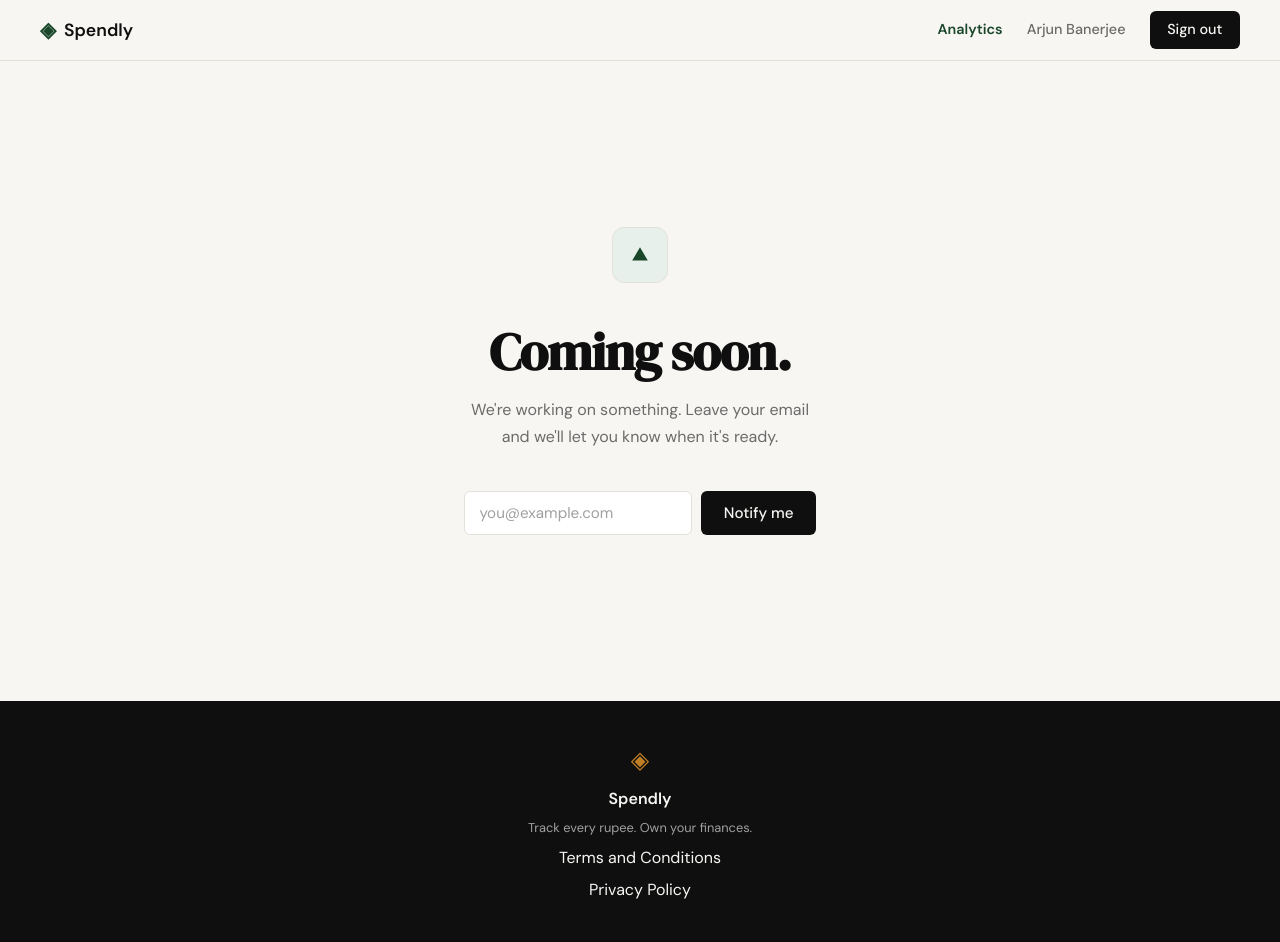
After one commit to anandvalaicha/Spendly, a Flask app: page /analytics in a window 1280 px wide. The commit adds this page. Run offline with Flask 3, Linux system fonts and the light colour scheme; a user stored in the database is signed in.

Commit message:
add coming soon page

```diff
--- a/app.py
+++ b/app.py
@@ -200,19 +200,22 @@ def profile():
     date_from = parse_iso_date(request.args.get("date_from"))
     date_to = parse_iso_date(request.args.get("date_to"))
 
+    # ``date_from`` / ``date_to`` keep the user's validated input for redisplay
+    # in the form; ``range_from`` / ``range_to`` are what actually drive the
+    # queries — left as ``None`` unless a complete, valid, ordered range exists.
     error = None
     if date_from and date_to and date_from > date_to:
         error = "Start date must be before end date."
-        date_from = date_to = None
-
-    # Only pass bounds to the queries when a complete, valid range is active.
-    range_from = date_from if (date_from and date_to) else None
-    range_to = date_to if (date_from and date_to) else None
+        range_from = range_to = None
+    else:
+        range_from = date_from if (date_from and date_to) else None
+        range_to = date_to if (date_from and date_to) else None
 
     presets = build_presets(date.today())
+    current_range = (range_from, range_to)
     active_preset = next(
         (key for key, bounds in presets.items()
-         if bounds == (range_from, range_to)
+         if bounds == current_range
          or (bounds is None and range_from is None)),
         None,
     )
@@ -284,9 +287,18 @@ def profile():
         user=user, summary=summary,
         transactions=transactions, categories=categories,
         presets=presets, active_preset=active_preset,
-        date_from=range_from or "", date_to=range_to or "",
+        date_from=date_from or "", date_to=date_to or "",
         error=error,
     )
+
+
+@app.route("/analytics")
+def analytics():
+    # Logged-out users hitting this URL directly are bounced to the login page,
+    # mirroring the session guard used by the profile route above.
+    if not session.get("user_id"):
+        return redirect(url_for("login"))
+    return render_template("analytics.html")
 
 
 @app.route("/expenses/add")
--- a/static/css/style.css
+++ b/static/css/style.css
@@ -117,6 +117,8 @@ a { color: inherit; text-decoration: none; }
 }
 
 .nav-cta:hover { background: var(--accent) !important; }
+
+.nav-links a.is-active { color: var(--accent); font-weight: 600; }
 
 /* ------------------------------------------------------------------ */
 /* Main                                                                */
@@ -878,6 +880,101 @@ a { color: inherit; text-decoration: none; }
 .cat-fill--transport { background: var(--cat-transport); }
 
 /* ------------------------------------------------------------------ */
+/* Coming soon (Analytics)                                             */
+/* ------------------------------------------------------------------ */
+
+.coming-soon {
+    min-height: calc(100vh - 60px - 100px);
+    display: flex;
+    align-items: center;
+    justify-content: center;
+    padding: 4rem 2rem;
+}
+
+.coming-soon-inner {
+    display: flex;
+    flex-direction: column;
+    align-items: center;
+    text-align: center;
+    max-width: 440px;
+}
+
+.coming-soon-mark {
+    width: 56px;
+    height: 56px;
+    border-radius: var(--radius-md);
+    background: var(--accent-light);
+    border: 1px solid var(--border);
+    color: var(--accent);
+    display: flex;
+    align-items: center;
+    justify-content: center;
+    margin-bottom: 2.5rem;
+}
+
+.coming-soon-title {
+    font-family: var(--font-display);
+    font-size: clamp(2.25rem, 5vw, 3.25rem);
+    letter-spacing: -0.02em;
+    line-height: 1.1;
+    color: var(--ink);
+    margin-bottom: 1rem;
+}
+
+.coming-soon-subtitle {
+    font-size: 1rem;
+    color: var(--ink-muted);
+    line-height: 1.7;
+    max-width: 22rem;
+    margin-bottom: 2.5rem;
+}
+
+.coming-soon-form {
+    display: flex;
+    gap: 0.6rem;
+    width: 100%;
+    max-width: 24rem;
+}
+
+.coming-soon-input {
+    flex: 1;
+    padding: 0.7rem 0.9rem;
+    border: 1px solid var(--border);
+    border-radius: var(--radius-sm);
+    font-family: var(--font-body);
+    font-size: 0.95rem;
+    color: var(--ink);
+    background: var(--paper-card);
+    outline: none;
+    transition: border-color 0.2s;
+}
+
+.coming-soon-input:focus { border-color: var(--accent); }
+
+.coming-soon-input::placeholder { color: var(--ink-faint); }
+
+.coming-soon-btn {
+    padding: 0.7rem 1.4rem;
+    background: var(--ink);
+    color: var(--paper);
+    border: none;
+    border-radius: var(--radius-sm);
+    font-family: var(--font-body);
+    font-size: 0.95rem;
+    font-weight: 500;
+    cursor: pointer;
+    white-space: nowrap;
+    transition: background 0.2s;
+}
+
+.coming-soon-btn:hover { background: var(--accent); }
+
+.coming-soon-confirm {
+    font-size: 0.95rem;
+    color: var(--ink-muted);
+}
+
+/* ------------------------------------------------------------------ */
 /* Responsive                                                          */
 /* ------------------------------------------------------------------ */
 
@@ -898,4 +995,5 @@ a { color: inherit; text-decoration: none; }
 @media (max-width: 600px) {
     .nav-links a:not(.nav-cta) { display: none; }
     .hero { padding: 3rem 1rem 2rem; }
+    .coming-soon-form { flex-direction: column; }
 }
--- /dev/null
+++ b/templates/analytics.html
@@ -0,0 +1,63 @@
+{% extends "base.html" %}
+
+{% block title %}Analytics — Spendly{% endblock %}
+
+{% block content %}
+
+<section class="coming-soon">
+    <div class="coming-soon-inner">
+
+        <!-- Logo mark -->
+        <div class="coming-soon-mark" aria-hidden="true">
+            <svg width="20" height="20" viewBox="0 0 18 18" fill="none">
+                <polygon points="9,2 16,14 2,14" fill="currentColor" />
+            </svg>
+        </div>
+
+        <!-- Headline -->
+        <h1 class="coming-soon-title">Coming soon.</h1>
+
+        <p class="coming-soon-subtitle">
+            We're working on something. Leave your email and we'll let you
+            know when it's ready.
+        </p>
+
+        <!-- Email capture -->
+        <form class="coming-soon-form" id="notify-form" novalidate>
+            <input
+                type="email"
+                id="notify-email"
+                class="coming-soon-input"
+                placeholder="you@example.com"
+                aria-label="Email address"
+            >
+            <button type="submit" class="coming-soon-btn">Notify me</button>
+        </form>
+
+        <p class="coming-soon-confirm" id="notify-confirm" hidden>
+            Got it — we'll be in touch.
+        </p>
+
+    </div>
+</section>
+
+{% endblock %}
+
+{% block scripts %}
+<script>
+    // Mirrors the Figma design's behaviour: on submit, swap the form for a
+    // confirmation message once a plausible email has been entered.
+    (function () {
+        var form = document.getElementById("notify-form");
+        var email = document.getElementById("notify-email");
+        var confirm = document.getElementById("notify-confirm");
+
+        form.addEventListener("submit", function (e) {
+            e.preventDefault();
+            if (!email.value.includes("@")) return;
+            form.hidden = true;
+            confirm.hidden = false;
+        });
+    })();
+</script>
+{% endblock %}
--- a/templates/base.html
+++ b/templates/base.html
@@ -20,6 +20,8 @@
             </a>
             <div class="nav-links">
                 {% if current_user %}
+                <a href="{{ url_for('analytics') }}"
+                   class="nav-link{% if request.endpoint == 'analytics' %} is-active{% endif %}">Analytics</a>
                 <a href="{{ url_for('profile') }}">{{ current_user.name or 'Profile' }}</a>
                 <a href="{{ url_for('logout') }}" class="nav-cta">Sign out</a>
                 {% else %}
```
Also changed, not shown: spendly.db (deleted).
